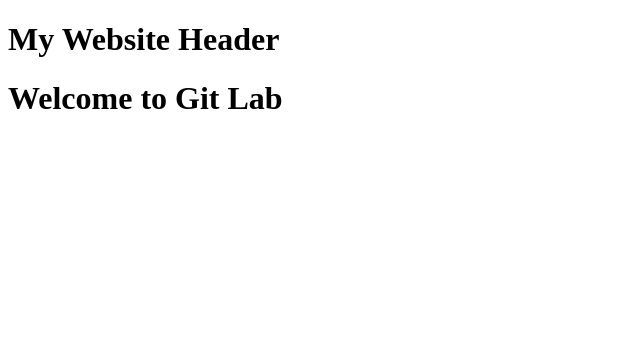
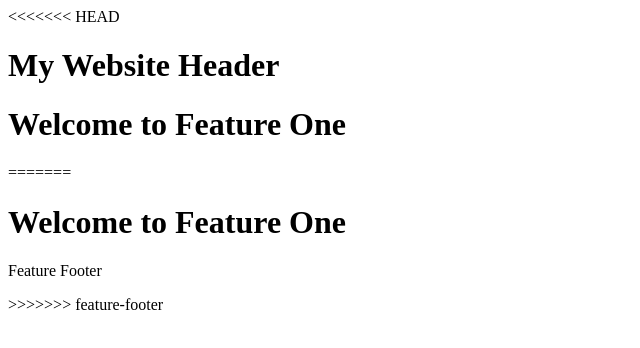
Before and after one commit to kvenugopalachari/FE-12_Lab-end-exam, a plain HTML site: page index.html in a window 1280 px wide. Shown: the whole page, without its empty margins (0-640 px from the left). Drawn offline with Linux system fonts and the light colour scheme.

Commit message:
Updated heading in feature one

```diff
--- a/index.html
+++ b/index.html
@@ -2,11 +2,19 @@
 <html>
 <body>
 
+<<<<<<< HEAD
 <header>
     <h1>My Website Header</h1>
 </header>
 
-<h1>Welcome to Git Lab</h1>
+<h1>Welcome to Feature One</h1>
+=======
+<h1>Welcome to Feature One</h1>
+
+<footer>
+    <p>Feature Footer</p>
+</footer>
+>>>>>>> feature-footer
 
 </body>
 </html>
```
